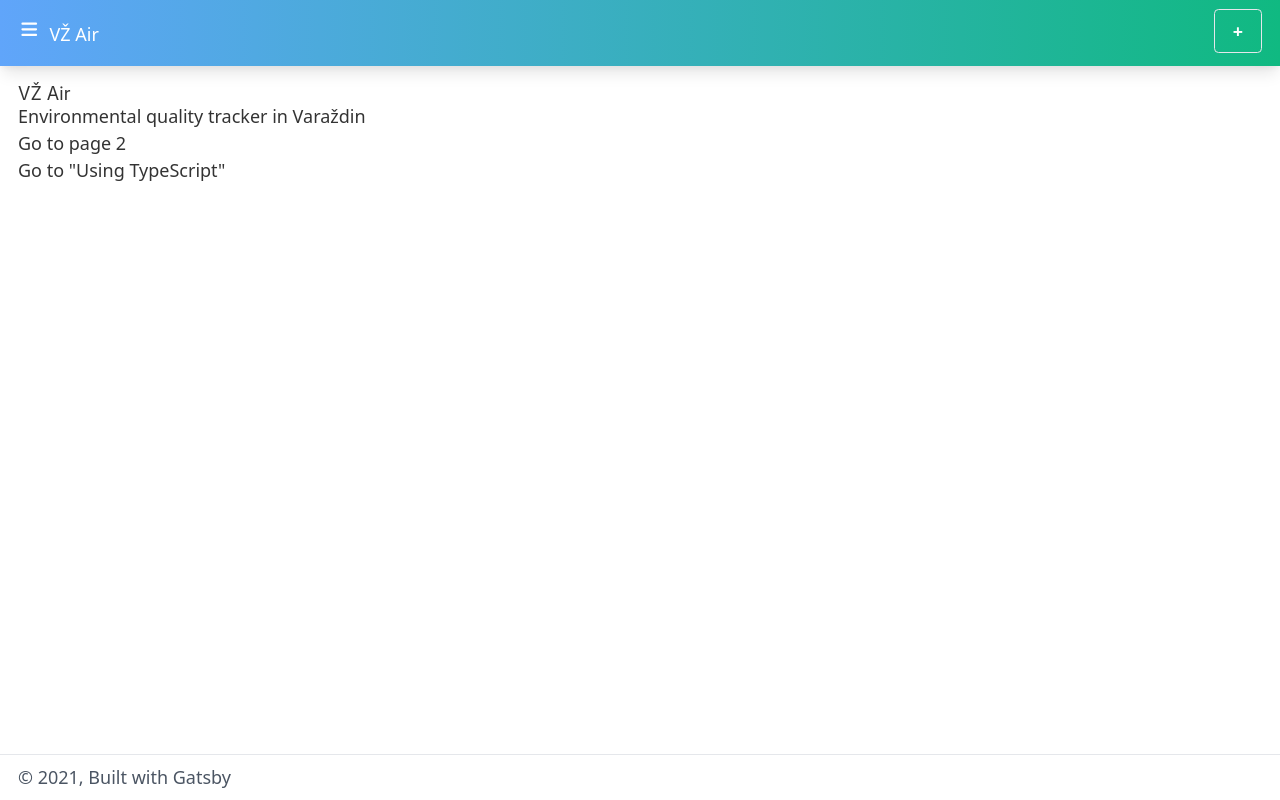
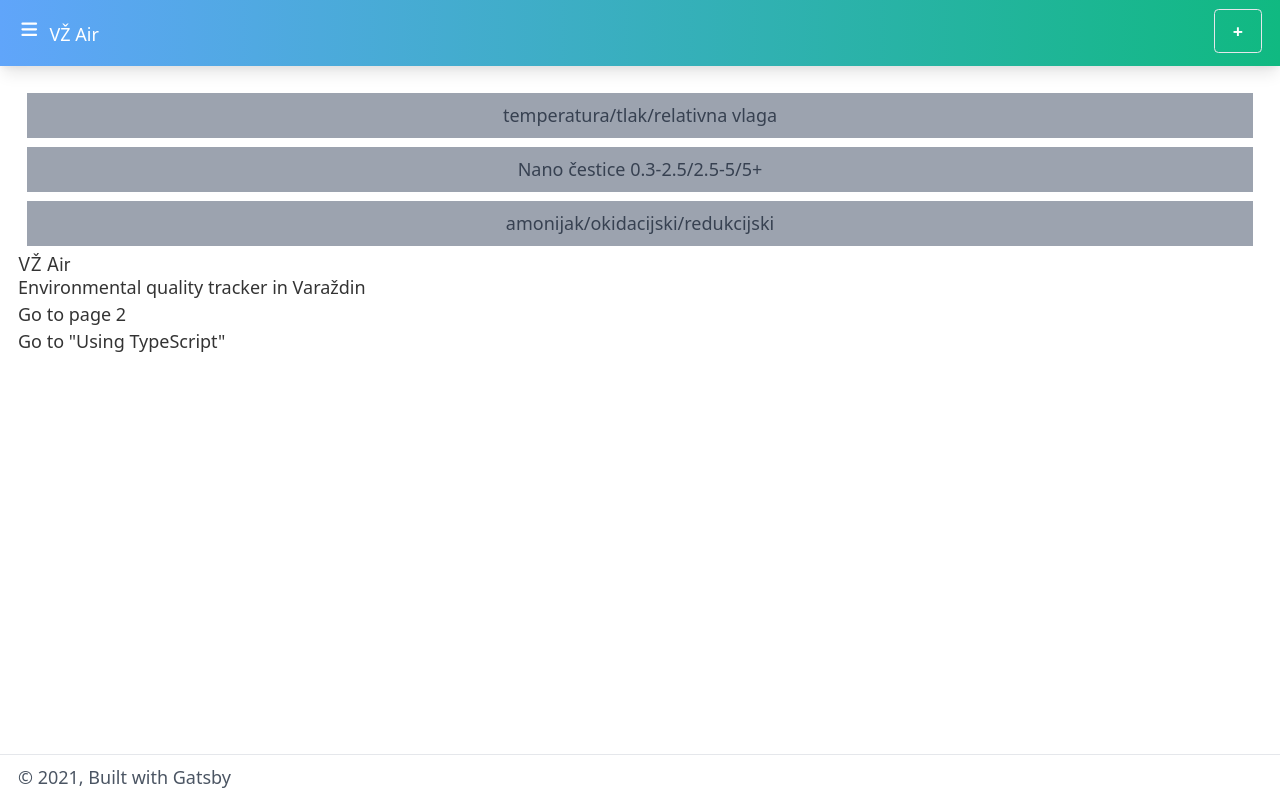
Before and after one commit to 1GR3/vzAir, a Gatsby site: page / in a window 1280 px wide. Built offline with nearby package versions, Linux system fonts and the light colour scheme; Gatsby itself is replaced by a stand-in of ours.

Commit message:
landing page - charts

```diff
--- a/src/pages/index.js
+++ b/src/pages/index.js
@@ -7,6 +7,11 @@ import Seo from "../components/seo"
 
 const IndexPage = () => (
   <Layout>
+      <div className={"flex sm:inline-block md:block"}>
+          <div className="flex-1 text-gray-700 text-center bg-gray-400 px-4 py-2 m-2">temperatura/tlak/relativna vlaga</div>
+          <div className="flex-1 text-gray-700 text-center bg-gray-400 px-4 py-2 m-2">Nano čestice 0.3-2.5/2.5-5/5+</div>
+          <div className="flex-1 text-gray-700 text-center bg-gray-400 px-4 py-2 m-2">amonijak/okidacijski/redukcijski</div>
+      </div>
       <Seo title="Home" />
       <h1>VŽ Air</h1>
       <p>Environmental quality tracker in Varaždin</p>
```
